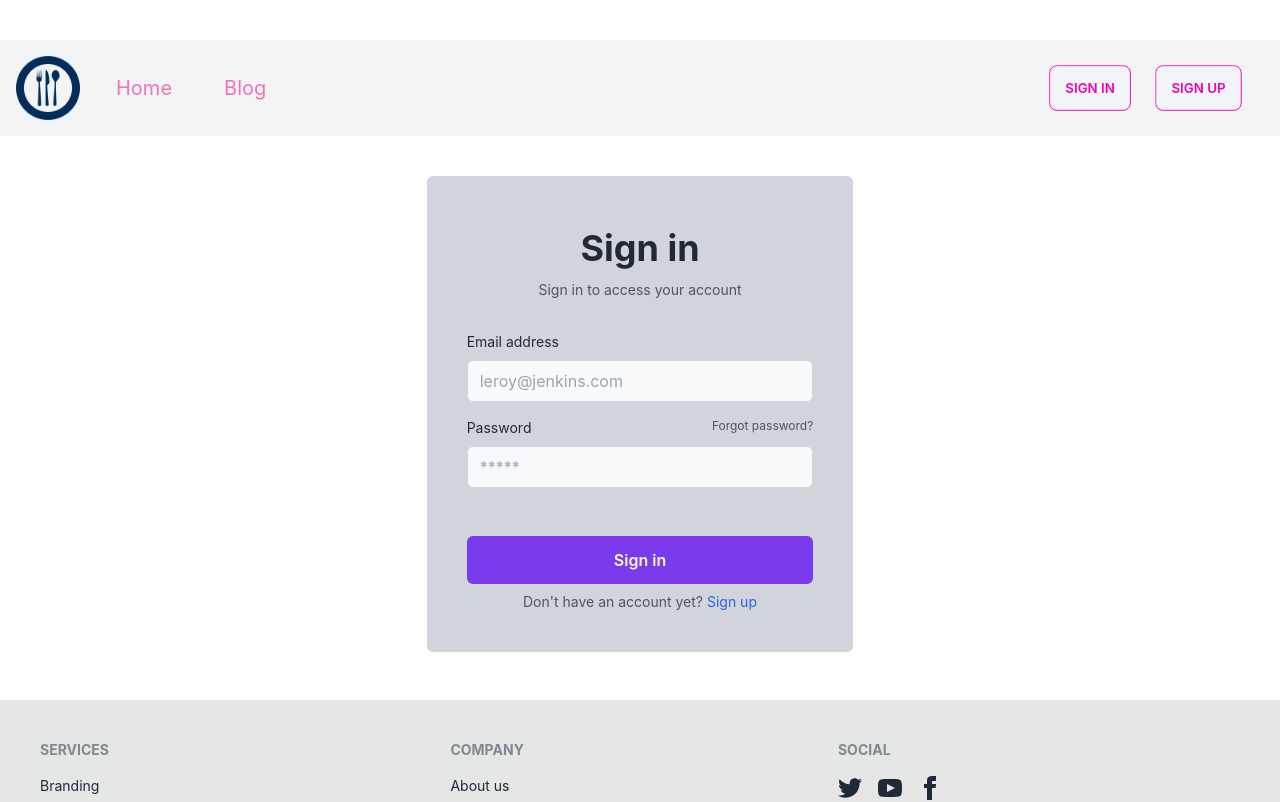
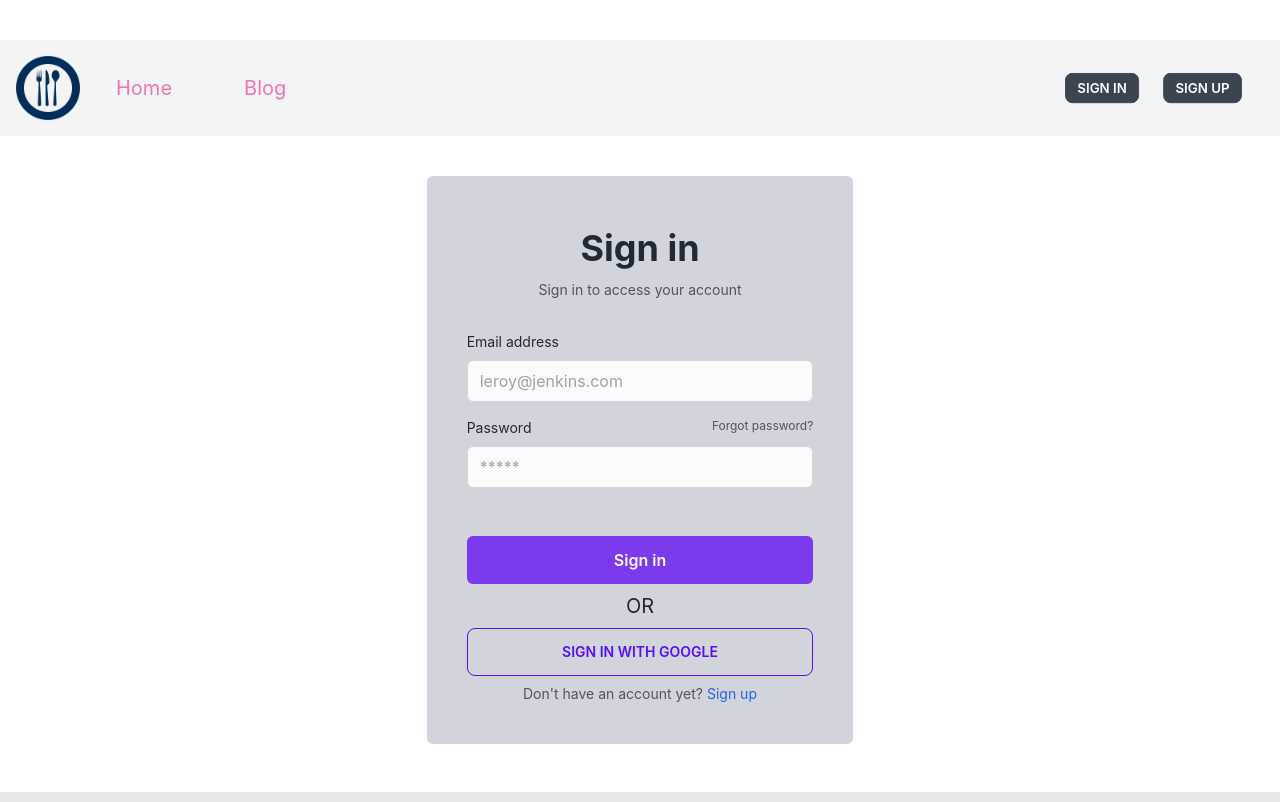
Before and after one commit to Mamun-Ashraf/smart-chef-client, a React (Create React App) app: page /signin in a window 1280 px wide. Shown: the top 802 px of the page. Built offline with nearby package versions, Linux system fonts and the light colour scheme; no server answers.

Commit message:
Implemened authentication system

```diff
--- a/src/Pages/Home/Services/ServiceDetails.js
+++ b/src/Pages/Home/Services/ServiceDetails.js
@@ -50,7 +50,7 @@ const ServiceDetails = () => {
             <div>
                 <form onSubmit={handleReview}>
                     <input onBlur={handleInputBlur} type="text" name='review' placeholder="Your review" className="input input-bordered input-lg w-full mb-5" />
-                    <button type="submit" className='btn btn-sm float-right'>Submit review</button>
+                    <button type="submit" className='btn btn-sm float-right'>Add review</button>
                 </form>
                 {
                     reviews.map(rev => <p key={rev._id}>{rev.review}</p>)
--- a/src/Pages/Shared/Header.js
+++ b/src/Pages/Shared/Header.js
@@ -1,8 +1,18 @@
-import React from 'react';
+import React, { useContext } from 'react';
 import { Link } from 'react-router-dom';
 import logo from '../../Assets/logo.jpg';
+import { AuthContext } from '../../contexts/AuthProvider/AuthProvider';
 
 const Header = () => {
+
+    const { user, logout } = useContext(AuthContext);
+
+    const handleSignOut = () => {
+        logout()
+            .then(() => { })
+            .catch(err => console.error(err))
+    }
+
     return (
         <header className="p-4 my-10 bg-gray-100 text-gray-800">
             <div className="container flex justify-between h-16 mx-auto">
@@ -10,14 +20,37 @@ const Header = () => {
                     <img src={logo} alt="" />
                     <ul className="items-stretch hidden space-x-3 lg:flex">
                         <li className="flex">
-                            <Link to='/' className="flex items-center px-4 mx-5 text-pink-400 text-xl">Home</Link>
-                            <Link to='/blog' className="flex items-center px-4 text-pink-400 text-xl">Blog</Link>
+                            {
+                                user?.email ?
+                                    <>
+                                        <Link to='/' className="flex items-center px-4 mx-5 text-pink-400 text-xl">Home</Link>
+                                        <Link to='/blog' className="flex items-center px-4 mx-5 text-pink-400 text-xl">Blog</Link>
+                                        <Link to='/' className="flex items-center px-4 mx-5 text-pink-400 text-xl">My reviews</Link>
+                                        <Link to='/' className="flex items-center px-4 text-pink-400 text-xl">Add Service</Link>
+                                    </>
+                                    :
+                                    <>
+                                        <Link to='/' className="flex items-center px-4 mx-5 text-pink-400 text-xl">Home</Link>
+                                        <Link to='/blog' className="flex items-center px-4 mx-5 text-pink-400 text-xl">Blog</Link>
+
+                                    </>
+                            }
+
                         </li>
                     </ul>
                 </div>
                 <div className="items-center flex-shrink-0 hidden lg:flex">
-                    <Link to='/signin'><button className="btn btn-outline btn-secondary">Sign in</button></Link>
-                    <Link to='/signup'><button className="btn btn-outline btn-secondary mx-5">Sign up</button></Link>
+                    {
+                        user?.email ?
+                            <button onClick={handleSignOut} className="btn btn-sm">Sign out</button>
+                            :
+                            <>
+                                <Link to='/signin'><button className="btn btn-sm">Sign in</button></Link>
+                                <Link to='/signup'><button className="btn btn-sm mx-5">Sign up</button></Link>
+                            </>
+                    }
+
+
                 </div>
                 <button className="p-4 lg:hidden">
                     <svg xmlns="http://www.w3.org/2000/svg" fill="none" viewBox="0 0 24 24" stroke="currentColor" className="w-6 h-6 text-gray-800">
--- a/src/Pages/SignIn/SignIn.js
+++ b/src/Pages/SignIn/SignIn.js
@@ -5,7 +5,7 @@ import { AuthContext } from '../../contexts/AuthProvider/AuthProvider';
 
 const SignIn = () => {
 
-    const { signin } = useContext(AuthContext);
+    const { signin, signInWithGoogle } = useContext(AuthContext);
 
     const handleSignIn = event => {
         event.preventDefault()
@@ -23,6 +23,16 @@ const SignIn = () => {
             })
             .catch(err => console.error(err));
     }
+
+    const handleGoogleSignIn = () => {
+        signInWithGoogle()
+            .then(result => {
+                const user = result.user;
+                console.log(user)
+            })
+            .catch(err => console.error(err))
+    }
+
     return (
         <div>
             <div className="flex flex-col w-1/3 mx-auto p-6 rounded-md sm:p-10 bg-gray-300 text-gray-800 mb-12">
@@ -48,6 +58,8 @@ const SignIn = () => {
                         <div>
                             <input type="submit" value="Sign in" className="w-full px-8 py-3 font-semibold rounded-md bg-violet-600 text-gray-50" />
                         </div>
+                        <h2 className='text-center text-xl'>OR</h2>
+                        <button onClick={handleGoogleSignIn} className='btn btn-outline btn-primary w-full'>Sign in with google</button>
                         <p className="px-6 text-sm text-center text-gray-600">Don't have an account yet?  <Link to='/signup' className='text-blue-600'>Sign up</Link>
                         </p>
                     </div>
--- a/src/Pages/SignUp/SignUp.js
+++ b/src/Pages/SignUp/SignUp.js
@@ -5,7 +5,7 @@ import { AuthContext } from '../../contexts/AuthProvider/AuthProvider';
 
 const SignUp = () => {
 
-    const { createUser } = useContext(AuthContext)
+    const { createUser, signInWithGoogle } = useContext(AuthContext)
 
     const handleSignUp = event => {
         event.preventDefault()
@@ -24,6 +24,16 @@ const SignUp = () => {
             })
             .catch(err => console.error(err))
     }
+
+    const handleGoogleSignIn = () => {
+        signInWithGoogle()
+            .then(result => {
+                const user = result.user;
+                console.log(user)
+            })
+            .catch(err => console.error(err))
+    }
+
     return (
         <div>
             <div className="flex flex-col w-1/3 mx-auto p-6 rounded-md sm:p-10 bg-gray-300 text-gray-800 mb-12">
@@ -51,6 +61,8 @@ const SignUp = () => {
                         </div>
                         <p className="px-6 text-sm text-center text-gray-600">Already have an account?  <Link to='/signin' className='text-blue-600'>Sign in</Link>
                         </p>
+                        <h2 className='text-center text-xl'>OR</h2>
+                        <button onClick={handleGoogleSignIn} className='btn btn-outline btn-primary w-full'>Sign in with google</button>
                     </div>
                 </form>
             </div>
--- a/src/contexts/AuthProvider/AuthProvider.js
+++ b/src/contexts/AuthProvider/AuthProvider.js
@@ -1,5 +1,5 @@
 import React, { createContext, useEffect, useState } from 'react';
-import { createUserWithEmailAndPassword, getAuth, onAuthStateChanged, signInWithEmailAndPassword, signOut } from 'firebase/auth';
+import { createUserWithEmailAndPassword, getAuth, GoogleAuthProvider, onAuthStateChanged, signInWithEmailAndPassword, signInWithPopup, signOut } from 'firebase/auth';
 import app from '../../firebase/firebase.config';
 
 export const AuthContext = createContext();
@@ -9,6 +9,7 @@ const AuthProvider = ({ children }) => {
 
     const [user, setUser] = useState(null);
     const [loading, setLoading] = useState(true);
+    const googleProvider = new GoogleAuthProvider();
 
     const createUser = (email, password) => {
         return createUserWithEmailAndPassword(auth, email, password)
@@ -16,6 +17,10 @@ const AuthProvider = ({ children }) => {
 
     const signin = (email, password) => {
         return signInWithEmailAndPassword(auth, email, password)
+    }
+
+    const signInWithGoogle = () => {
+        return signInWithPopup(auth, googleProvider);
     }
 
     const logout = () => {
@@ -38,6 +43,7 @@ const AuthProvider = ({ children }) => {
         loading,
         createUser,
         signin,
+        signInWithGoogle,
         logout
     }
 
```
